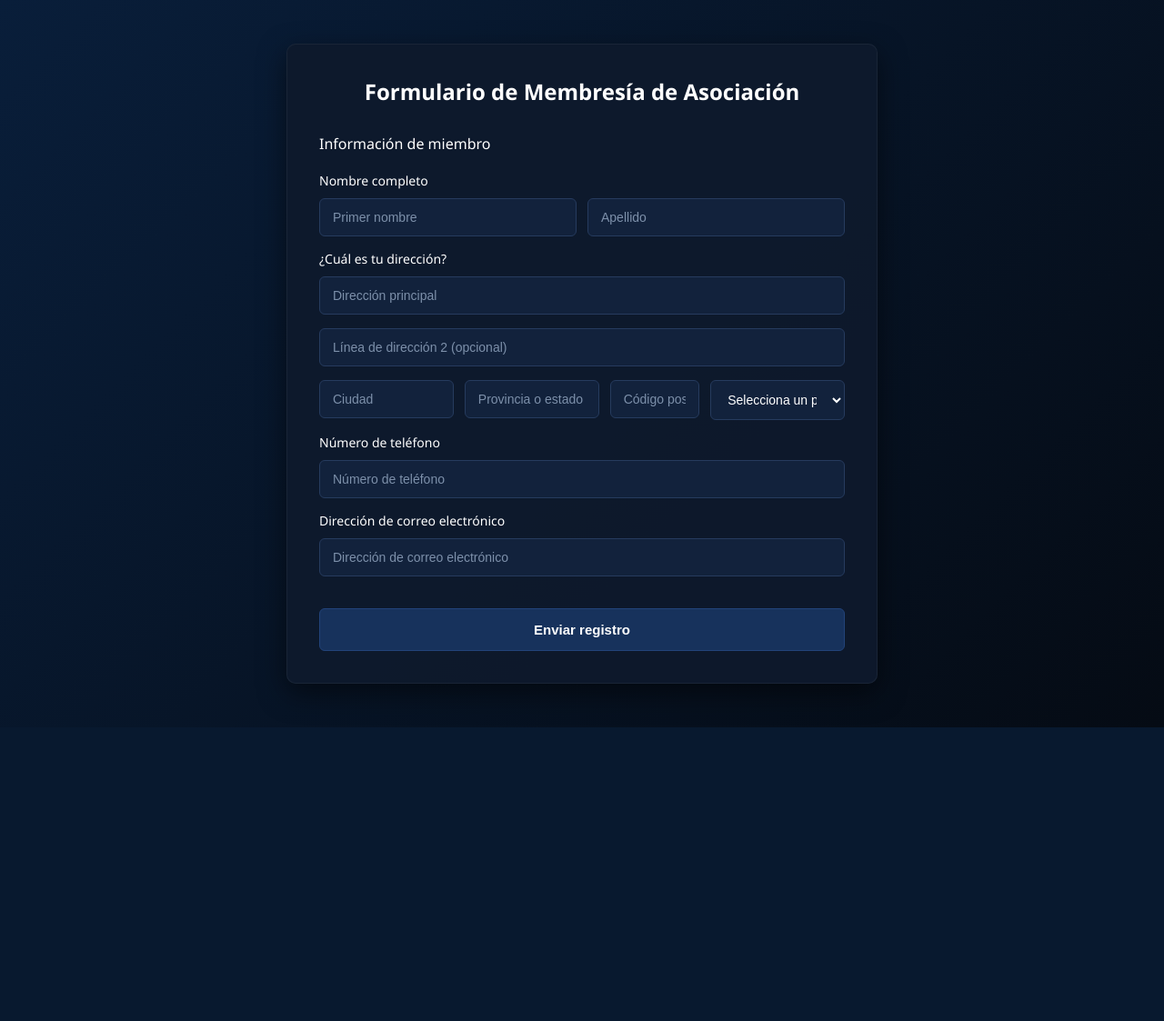
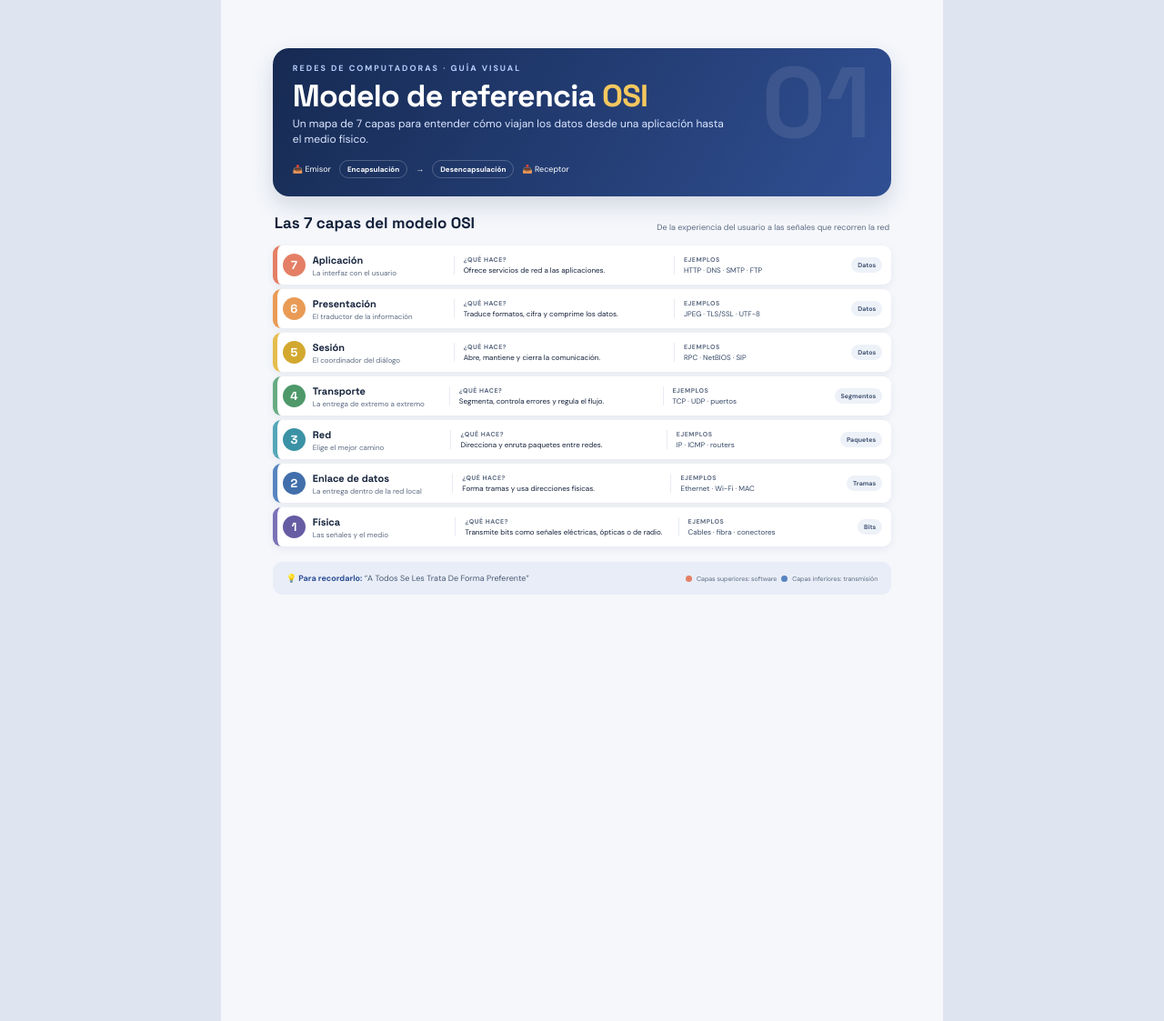
Before and after one commit to Chris21974/ejemplo1, a PHP site: page / in a window 1280 px wide. Shown: the whole page at 91% size. Before the commit the page ends 800 px from the top, so only its background shows below. Run offline with PHP 8.4, Linux system fonts and the light colour scheme.

Commit message:
Crear infografía OSI visual
Co-authored-by: Chris21974 <199564567+Chris21974@users.noreply.github.com>

```diff
--- a/estilos.css
+++ b/estilos.css
@@ -1,206 +1,103 @@
-* {
-    box-sizing: border-box;
+@import url("https://fonts.googleapis.com/css2?family=DM+Sans:wght@400;500;700&family=Space+Grotesk:wght@500;600;700&display=swap");
+
+:root {
+    --ink: #13213a;
+    --muted: #5d6b82;
+    --paper: #f5f7fb;
 }
 
+* { box-sizing: border-box; }
+
 body {
-    background-color: #0b1a30;
-    background-image: linear-gradient(135deg, #091e3a 0%, #050b14 100%);
-    color: #ffffff;
-    font-family: "Segoe UI", Arial, sans-serif;
-    display: flex;
-    justify-content: center;
-    align-items: center;
-    min-height: 100vh;
     margin: 0;
-    padding: 20px;
+    background: #dfe5f0;
+    color: var(--ink);
+    font-family: "DM Sans", Arial, sans-serif;
 }
 
-.container {
-    background-color: rgba(14, 26, 45, 0.95);
-    border: 1px solid rgba(255, 255, 255, 0.05);
-    border-radius: 10px;
-    padding: 35px;
-    width: 100%;
-    max-width: 650px;
-    box-shadow: 0 10px 30px rgba(0, 0, 0, 0.5);
+.infografia {
+    width: 210mm;
+    min-height: 297mm;
+    margin: 0 auto;
+    padding: 14mm 15mm 11mm;
+    background: var(--paper);
 }
 
-h2 {
-    text-align: center;
-    margin: 0 0 30px;
-    font-size: 24px;
-    font-weight: 600;
+.hero {
+    position: relative;
+    overflow: hidden;
+    padding: 16px 22px 20px;
+    border-radius: 18px;
+    color: white;
+    background: linear-gradient(120deg, #162a52, #304f93);
+    box-shadow: 0 10px 24px rgba(28, 49, 92, .16);
 }
 
-h3 {
-    font-size: 16px;
-    color: #ffffff;
-    margin: 25px 0 20px;
-    font-weight: 500;
+.hero::after {
+    content: "01";
+    position: absolute;
+    right: 22px;
+    top: 5px;
+    color: rgba(255,255,255,.09);
+    font: 700 110px/1 "Space Grotesk", sans-serif;
 }
 
-.label-text {
-    display: block;
-    font-size: 14px;
-    margin-bottom: 10px;
-    font-weight: 500;
+.eyebrow { position: relative; z-index: 1; color: #b9ceff; letter-spacing: 2px; font-size: 9px; font-weight: 700; }
+h1 { position: relative; z-index: 1; margin: 7px 0 4px; font: 700 34px/1.05 "Space Grotesk", sans-serif; letter-spacing: -.8px; }
+h1 span { color: #f4c85e; }
+.intro { position: relative; z-index: 1; max-width: 480px; margin: 0; color: #dbe6ff; font-size: 12px; line-height: 1.45; }
+.flow-note { position: relative; z-index: 1; display: flex; align-items: center; gap: 9px; margin-top: 14px; color: #fff; font-size: 9px; }
+.flow-note b { padding: 4px 8px; border: 1px solid rgba(255,255,255,.22); border-radius: 20px; font-size: 8px; }
+
+.section-heading { display: flex; justify-content: space-between; align-items: end; margin: 18px 2px 9px; }
+h2 { margin: 0; font: 700 17px "Space Grotesk", sans-serif; }
+.section-heading p { margin: 0; color: var(--muted); font-size: 9px; }
+
+.layers { display: grid; gap: 5px; }
+.layer {
+    display: grid;
+    grid-template-columns: 33px 1.15fr 1.8fr 1.45fr auto;
+    align-items: center;
+    min-height: 43px;
+    padding: 5px 10px 5px 6px;
+    border-left: 5px solid;
+    border-radius: 9px;
+    background: white;
+    box-shadow: 0 3px 8px rgba(36, 54, 86, .07);
+}
+.number { display: grid; place-items: center; width: 25px; height: 25px; border-radius: 50%; color: white; font: 700 13px "Space Grotesk", sans-serif; }
+.layer-name strong { display: block; font: 700 11px "Space Grotesk", sans-serif; }
+.layer-name small { display: block; margin-top: 2px; color: var(--muted); font-size: 8px; }
+.details, .examples { padding-left: 10px; border-left: 1px solid #e8ebf2; font-size: 8px; line-height: 1.35; }
+.details b, .examples b { display: block; margin-bottom: 1px; color: var(--muted); font-size: 7px; text-transform: uppercase; letter-spacing: .5px; }
+.examples span { color: #344866; }
+.pdu { padding: 4px 7px; border-radius: 12px; background: #edf1f8; color: #435674; font-size: 7px; font-weight: 700; white-space: nowrap; }
+
+.layer-7 { border-color: #e47f66; } .layer-7 .number { background: #e47f66; }
+.layer-6 { border-color: #e99b55; } .layer-6 .number { background: #e99b55; }
+.layer-5 { border-color: #e5bd4d; } .layer-5 .number { background: #d3a82f; }
+.layer-4 { border-color: #68ad83; } .layer-4 .number { background: #4e986a; }
+.layer-3 { border-color: #55a7b8; } .layer-3 .number { background: #3b92a5; }
+.layer-2 { border-color: #5784c0; } .layer-2 .number { background: #426fab; }
+.layer-1 { border-color: #7b72b7; } .layer-1 .number { background: #665ca4; }
+
+.footer { display: flex; justify-content: space-between; align-items: center; margin-top: 17px; padding: 12px 15px; border-radius: 10px; background: #e8edf7; }
+.tip { font-size: 9px; } .tip strong { color: #2b4e94; } .tip span { color: #4a5b76; }
+.legend { display: flex; align-items: center; gap: 5px; color: var(--muted); font-size: 7px; }
+.dot { width: 7px; height: 7px; border-radius: 50%; } .dot.app { background: #e47f66; } .dot.net { background: #5784c0; }
+
+@media screen and (max-width: 800px) {
+    .infografia { width: 100%; min-height: 100vh; padding: 18px 12px; }
+    .layer { grid-template-columns: 33px 1fr; gap: 3px 7px; padding: 8px; }
+    .details, .examples { grid-column: 2; border-left: 0; padding-left: 0; }
+    .pdu { grid-column: 1 / -1; justify-self: end; grid-row: 1; }
+    .section-heading, .footer { display: block; }
+    .section-heading p, .legend { margin-top: 5px; }
+    .footer .legend { display: flex; }
 }
 
-.row {
-    display: flex;
-    gap: 12px;
-    margin-bottom: 15px;
+@media print {
+    @page { size: A4 portrait; margin: 0; }
+    body { background: white; -webkit-print-color-adjust: exact; print-color-adjust: exact; }
+    .infografia { margin: 0; }
 }
-
-.col {
-    flex: 1;
-    min-width: 0;
-}
-
-.row-four-cols .col-city {
-    flex: 1.5;
-}
-
-.row-four-cols .col-state {
-    flex: 1.5;
-}
-
-.row-four-cols .col-zip {
-    flex: 1;
-}
-
-.row-four-cols .col-country {
-    flex: 1.5;
-}
-
-.input-group {
-    margin-bottom: 15px;
-}
-
-input,
-select {
-    width: 100%;
-    padding: 12px 14px;
-    background-color: #12223c;
-    border: 1px solid #263b5e;
-    border-radius: 6px;
-    color: #ffffff;
-    font-size: 14px;
-    transition: 0.3s ease;
-}
-
-input:focus,
-select:focus {
-    outline: none;
-    border-color: #3b7ddd;
-    background-color: #162a4a;
-    box-shadow: 0 0 0 3px rgba(59, 125, 221, 0.15);
-}
-
-input::placeholder {
-    color: #7d90aa;
-}
-
-select option {
-    background-color: #12223c;
-    color: #ffffff;
-}
-
-button {
-    width: 100%;
-    padding: 14px;
-    background-color: #17325c;
-    border: 1px solid #22437a;
-    border-radius: 6px;
-    color: #ffffff;
-    font-size: 15px;
-    font-weight: bold;
-    cursor: pointer;
-    margin-top: 20px;
-    transition: background-color 0.2s, transform 0.2s;
-}
-
-button:hover {
-    background-color: #1f447c;
-    transform: translateY(-1px);
-}
-
-button:active {
-    transform: translateY(0);
-}
-
-.error-box {
-    background-color: #4a151b;
-    border: 1px solid #82242e;
-    padding: 15px;
-    margin-bottom: 25px;
-    border-radius: 6px;
-    font-size: 14px;
-}
-
-.error-box ul {
-    margin: 8px 0 0;
-    padding-left: 20px;
-    color: #f8b6bc;
-}
-
-.campo-error {
-    border-color: #d9535f;
-}
-
-.success-box {
-    text-align: center;
-    padding: 40px 20px;
-}
-
-.success-box h1 {
-    color: #43d175;
-    font-size: 28px;
-    margin: 0 0 15px;
-}
-
-.success-box p {
-    color: #a0aec0;
-    margin-bottom: 30px;
-}
-
-.btn-volver {
-    display: inline-block;
-    width: auto;
-    padding: 12px 24px;
-    background-color: #2d3748;
-    color: #ffffff;
-    text-decoration: none;
-    border-radius: 6px;
-    font-weight: bold;
-    font-size: 14px;
-    margin-top: 0;
-}
-
-.btn-volver:hover {
-    background-color: #4a5568;
-}
-
-.hidden {
-    display: none;
-}
-
-@media (max-width: 700px) {
-    .container {
-        padding: 24px;
-    }
-
-    .row,
-    .row-four-cols {
-        flex-direction: column;
-        gap: 0;
-    }
-
-    .row .col {
-        margin-bottom: 15px;
-    }
-
-    .row-four-cols .col {
-        flex: 1;
-    }
-}
--- a/index.html
+++ b/index.html
@@ -3,147 +3,74 @@
 <head>
     <meta charset="UTF-8">
     <meta name="viewport" content="width=device-width, initial-scale=1.0">
-    <title>Formulario de Membresía de Asociación</title>
+    <title>Modelo de referencia OSI | Infografía</title>
     <link rel="stylesheet" href="estilos.css">
 </head>
 <body>
+    <main class="infografia">
+        <header class="hero">
+            <div class="eyebrow">REDES DE COMPUTADORAS · GUÍA VISUAL</div>
+            <h1>Modelo de referencia <span>OSI</span></h1>
+            <p class="intro">Un mapa de 7 capas para entender cómo viajan los datos desde una aplicación hasta el medio físico.</p>
+            <div class="flow-note">
+                <span>📤 Emisor</span><b>Encapsulación</b><span>→</span><b>Desencapsulación</b><span>📥 Receptor</span>
+            </div>
+        </header>
 
-<main class="container">
-
-    <section id="formularioSeccion">
-        <h2>Formulario de Membresía de Asociación</h2>
-
-        <div id="errorBox" class="error-box hidden" role="alert">
-            <strong>Por favor, corrige los siguientes campos:</strong>
-            <ul id="listaErrores"></ul>
-        </div>
-
-        <form id="formularioMembresia" novalidate>
-            <h3>Información de miembro</h3>
-
-            <span class="label-text">Nombre completo</span>
-            <div class="row">
-                <div class="col">
-                    <input
-                        type="text"
-                        id="nombre"
-                        name="nombre"
-                        placeholder="Primer nombre"
-                        autocomplete="given-name"
-                    >
-                </div>
-
-                <div class="col">
-                    <input
-                        type="text"
-                        id="apellido"
-                        name="apellido"
-                        placeholder="Apellido"
-                        autocomplete="family-name"
-                    >
-                </div>
+        <section class="layers" aria-labelledby="capas-titulo">
+            <div class="section-heading">
+                <h2 id="capas-titulo">Las 7 capas del modelo OSI</h2>
+                <p>De la experiencia del usuario a las señales que recorren la red</p>
             </div>
 
-            <span class="label-text">¿Cuál es tu dirección?</span>
+            <article class="layer layer-7">
+                <div class="number">7</div><div class="layer-name"><strong>Aplicación</strong><small>La interfaz con el usuario</small></div>
+                <div class="details"><b>¿Qué hace?</b> Ofrece servicios de red a las aplicaciones.</div>
+                <div class="examples"><b>Ejemplos</b><span>HTTP · DNS · SMTP · FTP</span></div>
+                <div class="pdu">Datos</div>
+            </article>
+            <article class="layer layer-6">
+                <div class="number">6</div><div class="layer-name"><strong>Presentación</strong><small>El traductor de la información</small></div>
+                <div class="details"><b>¿Qué hace?</b> Traduce formatos, cifra y comprime los datos.</div>
+                <div class="examples"><b>Ejemplos</b><span>JPEG · TLS/SSL · UTF-8</span></div>
+                <div class="pdu">Datos</div>
+            </article>
+            <article class="layer layer-5">
+                <div class="number">5</div><div class="layer-name"><strong>Sesión</strong><small>El coordinador del diálogo</small></div>
+                <div class="details"><b>¿Qué hace?</b> Abre, mantiene y cierra la comunicación.</div>
+                <div class="examples"><b>Ejemplos</b><span>RPC · NetBIOS · SIP</span></div>
+                <div class="pdu">Datos</div>
+            </article>
+            <article class="layer layer-4">
+                <div class="number">4</div><div class="layer-name"><strong>Transporte</strong><small>La entrega de extremo a extremo</small></div>
+                <div class="details"><b>¿Qué hace?</b> Segmenta, controla errores y regula el flujo.</div>
+                <div class="examples"><b>Ejemplos</b><span>TCP · UDP · puertos</span></div>
+                <div class="pdu">Segmentos</div>
+            </article>
+            <article class="layer layer-3">
+                <div class="number">3</div><div class="layer-name"><strong>Red</strong><small>Elige el mejor camino</small></div>
+                <div class="details"><b>¿Qué hace?</b> Direcciona y enruta paquetes entre redes.</div>
+                <div class="examples"><b>Ejemplos</b><span>IP · ICMP · routers</span></div>
+                <div class="pdu">Paquetes</div>
+            </article>
+            <article class="layer layer-2">
+                <div class="number">2</div><div class="layer-name"><strong>Enlace de datos</strong><small>La entrega dentro de la red local</small></div>
+                <div class="details"><b>¿Qué hace?</b> Forma tramas y usa direcciones físicas.</div>
+                <div class="examples"><b>Ejemplos</b><span>Ethernet · Wi-Fi · MAC</span></div>
+                <div class="pdu">Tramas</div>
+            </article>
+            <article class="layer layer-1">
+                <div class="number">1</div><div class="layer-name"><strong>Física</strong><small>Las señales y el medio</small></div>
+                <div class="details"><b>¿Qué hace?</b> Transmite bits como señales eléctricas, ópticas o de radio.</div>
+                <div class="examples"><b>Ejemplos</b><span>Cables · fibra · conectores</span></div>
+                <div class="pdu">Bits</div>
+            </article>
+        </section>
 
-            <div class="input-group">
-                <input
-                    type="text"
-                    id="direccion1"
-                    name="direccion1"
-                    placeholder="Dirección principal"
-                    autocomplete="address-line1"
-                >
-            </div>
-
-            <div class="input-group">
-                <input
-                    type="text"
-                    id="direccion2"
-                    name="direccion2"
-                    placeholder="Línea de dirección 2 (opcional)"
-                    autocomplete="address-line2"
-                >
-            </div>
-
-            <div class="row row-four-cols">
-                <div class="col col-city">
-                    <input
-                        type="text"
-                        id="ciudad"
-                        name="ciudad"
-                        placeholder="Ciudad"
-                        autocomplete="address-level2"
-                    >
-                </div>
-
-                <div class="col col-state">
-                    <input
-                        type="text"
-                        id="estado"
-                        name="estado"
-                        placeholder="Provincia o estado"
-                        autocomplete="address-level1"
-                    >
-                </div>
-
-                <div class="col col-zip">
-                    <input
-                        type="text"
-                        id="codigo_postal"
-                        name="codigo_postal"
-                        placeholder="Código postal"
-                        autocomplete="postal-code"
-                    >
-                </div>
-
-                <div class="col col-country">
-                    <select id="pais" name="pais" autocomplete="country-name">
-                        <option value="">Selecciona un país</option>
-                        <option value="Ecuador">Ecuador</option>
-                        <option value="Otro">Otro</option>
-                    </select>
-                </div>
-            </div>
-
-            <div class="input-group">
-                <span class="label-text">Número de teléfono</span>
-                <input
-                    type="tel"
-                    id="telefono"
-                    name="telefono"
-                    placeholder="Número de teléfono"
-                    maxlength="10"
-                    inputmode="numeric"
-                    autocomplete="tel"
-                >
-            </div>
-
-            <div class="input-group">
-                <span class="label-text">Dirección de correo electrónico</span>
-                <input
-                    type="email"
-                    id="email"
-                    name="email"
-                    placeholder="Dirección de correo electrónico"
-                    autocomplete="email"
-                >
-            </div>
-
-            <button type="submit">Enviar registro</button>
-        </form>
-    </section>
-
-    <section id="exitoSeccion" class="success-box hidden" aria-live="polite">
-        <h1>¡Registro exitoso!</h1>
-        <p>Tus datos han sido validados correctamente.</p>
-        <button type="button" id="btnVolver" class="btn-volver">
-            Volver a registrar
-        </button>
-    </section>
-
-</main>
-
-<script src="script.js"></script>
+        <footer class="footer">
+            <div class="tip"><strong>💡 Para recordarlo:</strong> <span>“A Todos Se Les Trata De Forma Preferente”</span></div>
+            <div class="legend"><span class="dot app"></span> Capas superiores: software <span class="dot net"></span> Capas inferiores: transmisión</div>
+        </footer>
+    </main>
 </body>
 </html>
```
